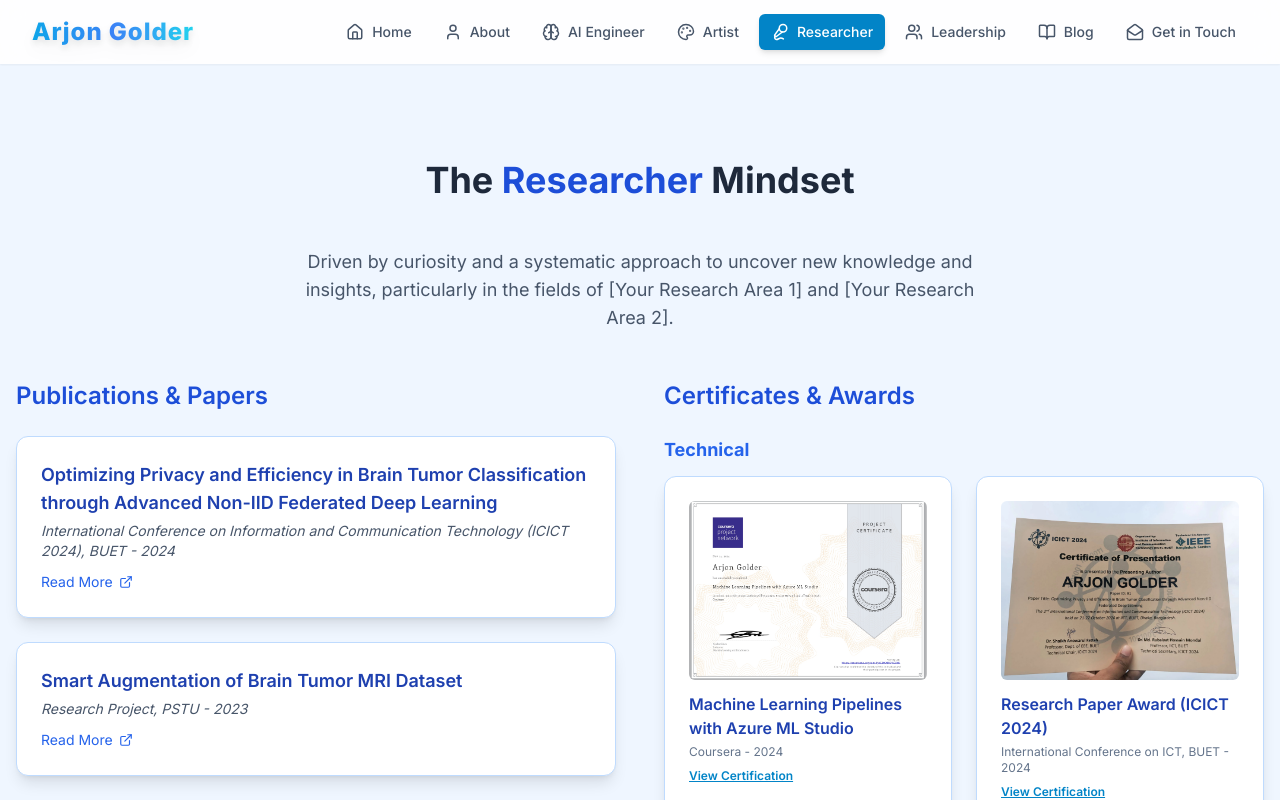
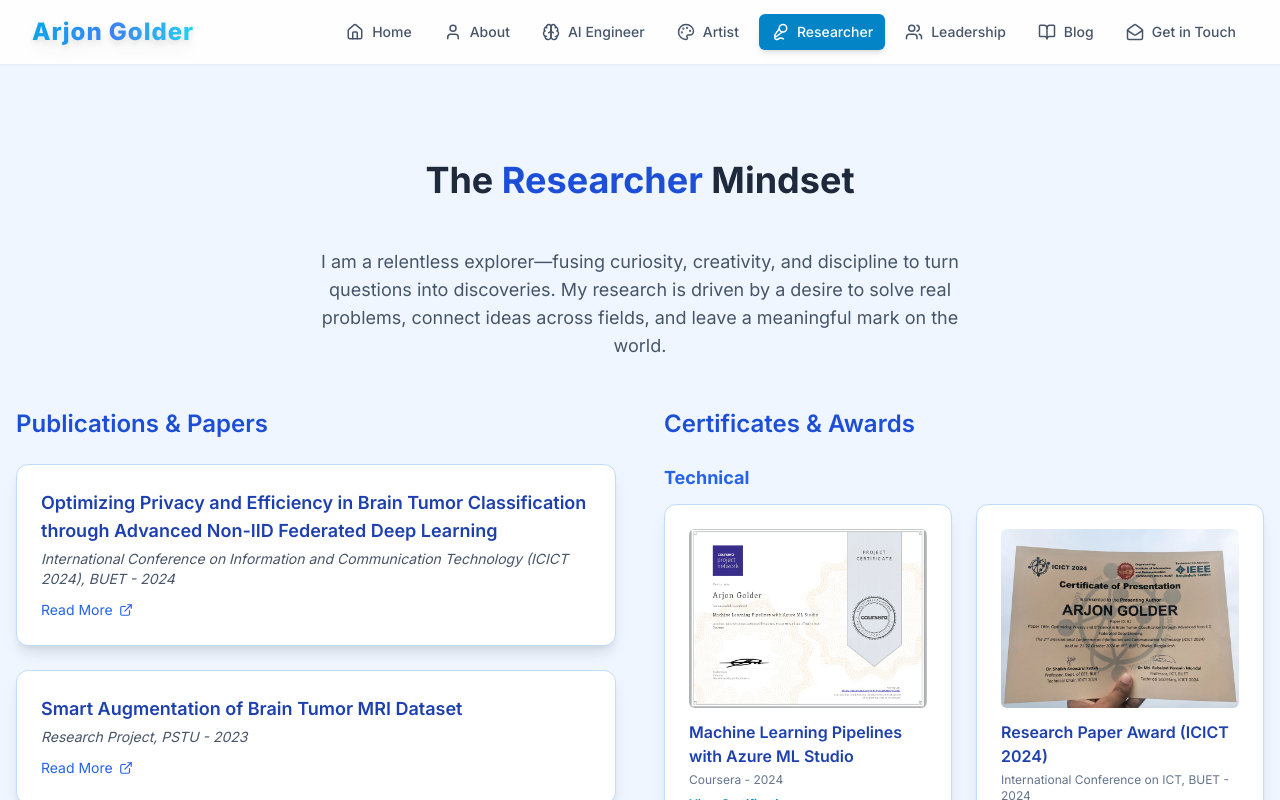
Before and after one commit to arjonnill07/live-portfolio, a React (Vite) app in the folder Arjon-portfolio/: page / in a window 1280 px wide. Both pictures are taken after a click on the button "Researcher". Shown: the top 800 px of the page. Built offline with nearby package versions, Linux system fonts and the light colour scheme.

Commit message:
almost done

```diff
--- a/Arjon-portfolio/src/components/AboutSection.jsx
+++ b/Arjon-portfolio/src/components/AboutSection.jsx
@@ -36,7 +36,7 @@ const AboutSection = () => {
         <SectionTitle>My Journey & Qualifications</SectionTitle>
         <div className="max-w-3xl mx-auto mb-12 text-lg text-center leading-relaxed">
           <p className="mb-4">
-            I believe life is a canvas of experiences, and I'm dedicated to painting mine with diverse skills and meaningful contributions. From the intricate logic of AI to the expressive freedom of art, my path has been one of continuous learning and creation.
+            I believe life is a canvas of experiences, and I'm dedicated to painting mine with diverse skills and meaningful contributions.
           </p>
 
         </div>
--- a/Arjon-portfolio/src/components/ResearcherSection.jsx
+++ b/Arjon-portfolio/src/components/ResearcherSection.jsx
@@ -92,7 +92,7 @@ const ResearcherSection = () => {
       <div className="container mx-auto">
         <SectionTitle>The <span className="text-blue-700">Researcher</span> Mindset</SectionTitle>
         <p className="text-center max-w-2xl mx-auto text-slate-600 mb-12 text-lg">
-          Driven by curiosity and a systematic approach to uncover new knowledge and insights, particularly in the fields of [Your Research Area 1] and [Your Research Area 2].
+          I am a relentless explorer—fusing curiosity, creativity, and discipline to turn questions into discoveries. My research is driven by a desire to solve real problems, connect ideas across fields, and leave a meaningful mark on the world.
         </p>
         <div className="grid grid-cols-1 lg:grid-cols-2 gap-12">
           <div>
```
